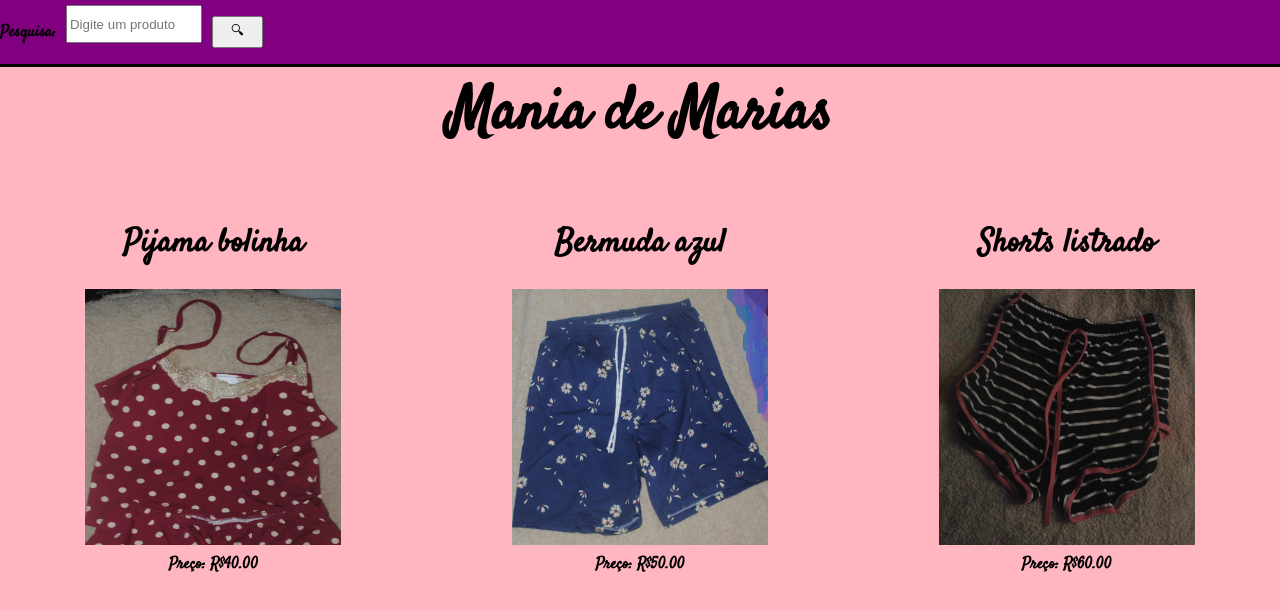
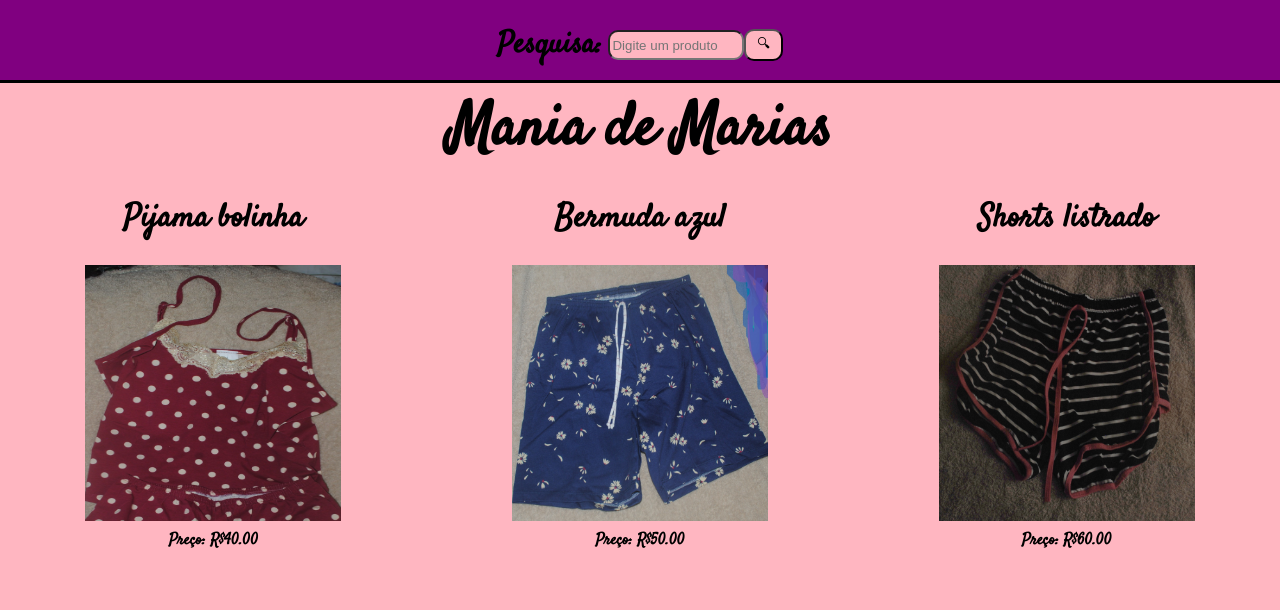
Before and after one commit to marcelo-conti02/ManiaDeMarias, a React (Create React App) app: page / in a window 1280 px wide. Shown: the top 610 px of the page. Built offline with nearby package versions, Linux system fonts and the light colour scheme.

Commit message:
adicionei css no header e retirei a mensagem de erro na searchBar

```diff
--- a/src/App.js
+++ b/src/App.js
@@ -15,57 +15,53 @@ export default function ManiaDeMarias() {
     );
 }
 
-function FilterableProductTable({products}) {
+function FilterableProductTable({ products }) {
     const [searchText, setSearchText] = useState('');
 
     return (
         <div>
-            <Header setSearchText={setSearchText}/>
-            <ProductsTable products={products} searchText={searchText}/>
+            <Header setSearchText={setSearchText} />
+            <ProductsTable products={products} searchText={searchText} />
         </div>
     );
 }
 
-function Header({setSearchText})
-{
-    return(
+function Header({ setSearchText }) {
+    return (
         <>
             <div id='header'>
-                <SearchBar setSearchText={setSearchText}/>
+                <SearchBar setSearchText={setSearchText} />
             </div>
             <h1 id='titulo'>Mania de Marias</h1>
         </>
     );
 }
 
-function SearchBar({setSearchText}) {
+function SearchBar({ setSearchText }) {
 
     const {
         register,
         handleSubmit,
         reset,
-        formState:{ errors, isSubmitted }
+        formState: { errors, isSubmitted }
     } = useForm({
-        defaultValues:{
+        defaultValues: {
             filterText: ''
         }
     });
 
-    if(isSubmitted){
-        reset(undefined, {keepErrors: true});
+    if (isSubmitted) {
+        reset(undefined, { keepErrors: true });
     }
 
     return (
         <form id='searchBar' onSubmit={handleSubmit(data => setSearchText(data.filterText))}>
             <b>Pesquisa:</b>
-            <div>
-                <input
-                    type='text'
-                    id='searchInput'
-                    placeHolder='Digite um produto'
-                    {...register('filterText', { required: 'Preencha esse campo!' })} />
-                <p>{errors.filterText?.message}</p>
-            </div>
+            <input
+                type='text'
+                id='searchInput'
+                placeHolder='Digite um produto'
+                {...register('filterText')} />
             <button type='submit' id='searchButton'>🔍︎</button>
         </form>
     );
--- a/src/styles.css
+++ b/src/styles.css
@@ -9,31 +9,44 @@ body {
     text-align: center;
     font-size: 60px;
     margin-top: 5px;
+    margin-bottom: 0;
 }
 
 #header {
-    height: 8vh;
-    display: flex;
+    height: 10vh;
     background-color: purple;
     border-color: black;
     border-bottom: solid;
+    display: flex;
+    justify-content: space-around;
+    align-items: center;
 }
 
 #searchBar {
-    margin-right: 50px;
+    font-size: 30px;
     display: flex;
     align-items: center;
-    gap: 10px;
+    margin-top: 10px;
 }
 
 #searchInput {
-    width: 10vw;
-    height: 4vh;
+   height: 3vh;
+   width: 10vw;
+   margin-left: 0.5vw;
+   border-radius: 10px;
+   background-color: lightpink;
 }
 
 #searchButton {
-    width: 4vw;
     height: 4vh;
+    width: 3vw;
+    border-radius: 10px;
+    background-color: lightpink;
+}
+
+.errorMesage{
+    font-size: 20px;
+    margin-left: 0.5vw;
 }
 /*---------------------------------------------*/
 .productImg {
```
